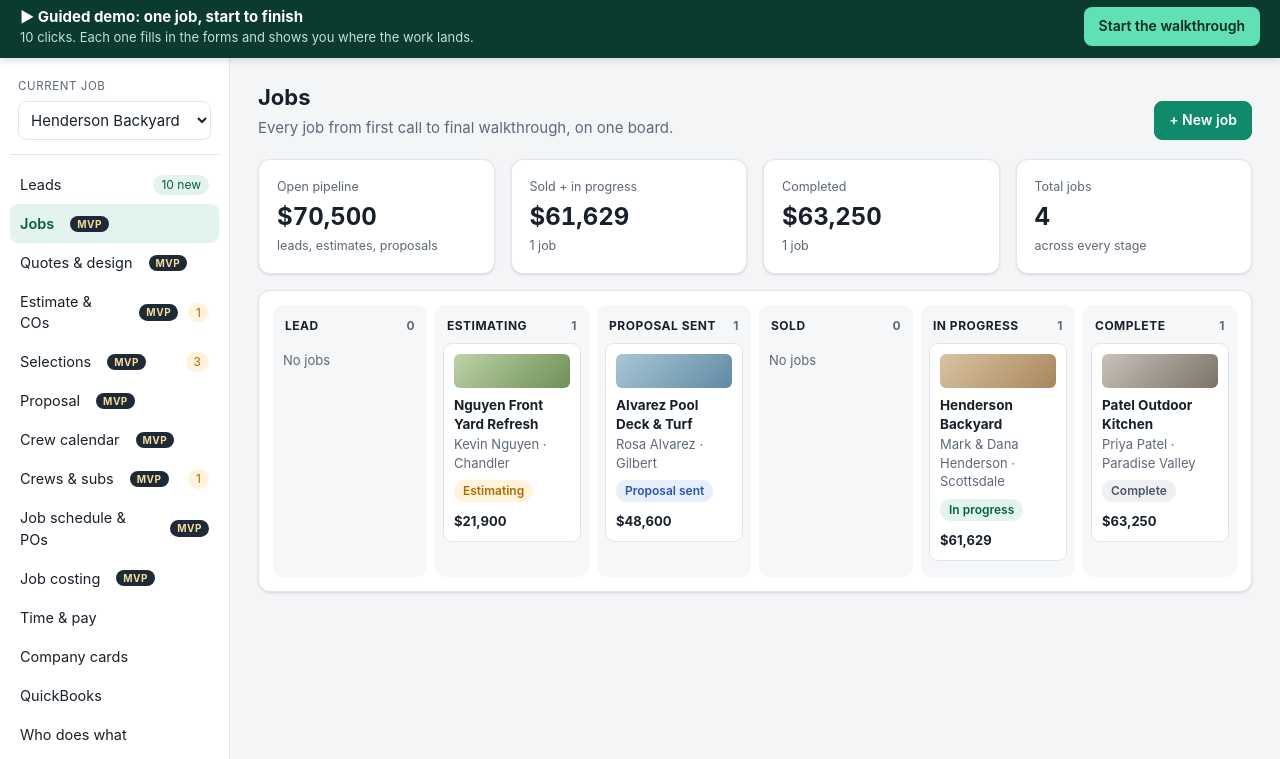
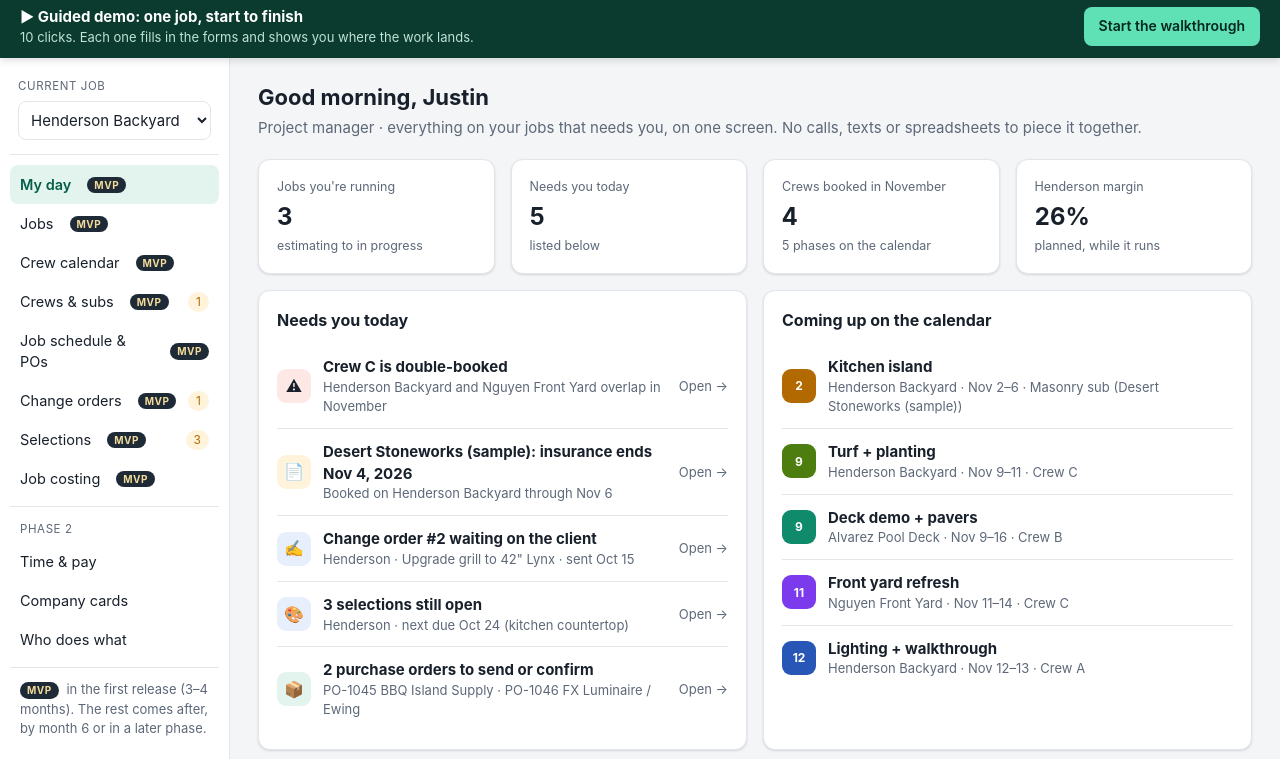
Before and after one commit to castingkarma/castin-karma-dashboard, a plain HTML site: page prototypes/platinum-outdoors.html in a window 1280 px wide. Shown: the part 98-857 px from the top of the page. Drawn offline with Linux system fonts and the light colour scheme.

Commit message:
Platinum demo: opens as Justin (project manager) on a My day screen; MVP-first menu with a Phase 2 group
Co-Authored-By: Claude Opus 5.5 <noreply@anthropic.com>

```diff
--- a/prototypes/platinum-outdoors.html
+++ b/prototypes/platinum-outdoors.html
@@ -265,6 +265,7 @@ body.dragging{cursor:grabbing;user-select:none}
 .oplans{display:grid;grid-template-columns:repeat(3,minmax(0,1fr));gap:16px;margin:18px 0}
 .oplan.mvp{border:2px solid #9fb0c2}
 .otag.mvpt{background:#1f2a37;color:#f3dc9b}
+.navsec{font-size:11.5px;text-transform:uppercase;letter-spacing:.6px;color:var(--muted);padding:14px 10px 4px;border-top:1px solid var(--line);margin-top:8px}
 .navkey{padding:12px 10px 0;margin-top:8px;border-top:1px solid var(--line);line-height:1.5}
 .segtog{display:inline-flex;background:#eef0f3;border-radius:999px;padding:3px;gap:2px}
 .segtog button{border:0;background:transparent;padding:7px 14px;border-radius:999px;font:inherit;font-size:14px;font-weight:600;color:var(--muted);cursor:pointer}
@@ -323,7 +324,7 @@ td input[type=checkbox]{width:17px;height:17px}
   .rolewrap span{display:none}
   nav.side a{flex:none;padding:7px 12px;font-size:14px;background:var(--bg)}
   nav.side a .n{display:none}
-  nav.side .navkey{display:none}
+  nav.side .navkey,nav.side .navsec{display:none}
   main{padding:18px 16px 60px}
   .proposal .body{padding:18px}
   .proposal .hero{padding:20px}
@@ -504,7 +505,7 @@ const coPriceOf = c => c.lines.reduce((b,l)=>b+linePrice(l),0);
 const selDiff = s => s.chosen==null ? 0 : s.opts[s.chosen].p - s.allowance;
 
 // ---------- app state + nav ----------
-let view = 'team', page = 'jobs', role = 'owner';
+let view = 'team', page = 'pm', role = 'production';
 const TEAM_NAV = [['leads','Leads'],['jobs','Jobs'],['estimate','Estimate & COs'],['selections','Selections'],['proposal','Proposal'],['costing','Job costing'],['schedule','Schedule & POs']];
 const CLIENT_NAV = [['portal','My project'],['c-selections','Selections'],['c-changes','Change orders'],['c-proposal','Proposal (new job)']];
 
@@ -521,7 +522,7 @@ function renderNav(){
   const pick = ['owner','production'].includes(role) ? `<div class="jobpick"><label>Current job</label><select onchange="pickJob(this.value)">${jobs.map(j=>`<option value="${j.id}" ${j.id===curJob?'selected':''}>${j.name}</option>`).join('')}</select></div>`
     : `<div class="rolecard"><label>Signed in as</label><div style="margin-top:6px;font-weight:600">${ROLES[role].who}</div><div class="small muted">${ROLES[role].sub}</div></div>`;
   const anyMvp = items.some(([k])=>MVP_PAGES.has(k));
-  document.getElementById('nav').innerHTML = pick + items.map(([k,l])=>`<a class="${page===k?'on':''}" onclick="go('${k}')">${l}${MVP_PAGES.has(k)?'<span class="mvpb">MVP</span>':''}${badge(k)}</a>`).join('')
+  document.getElementById('nav').innerHTML = pick + items.map(([k,l])=>k==='-'?`<div class="navsec">${l}</div>`:`<a class="${page===k?'on':''}" onclick="go('${k}')">${l}${MVP_PAGES.has(k)?'<span class="mvpb">MVP</span>':''}${badge(k)}</a>`).join('')
     + (anyMvp?`<div class="navkey small muted"><span class="mvpb" style="margin:0 4px 0 0">MVP</span> in the first release (3–4 months). The rest comes after, by month 6 or in a later phase.</div>`:'');
 }
 function go(p){page=p;render();window.scrollTo({top:0})}
@@ -1188,12 +1189,12 @@ function advPO(i){ const p=pos[i]; p.status=PO_FLOW[PO_FLOW.indexOf(p.status)+1]
 // ---------- user roles: each role sees only the screens it touches ----------
 const FLOW = ['flow','Who does what'];
 // menu items that ship in the core MVP (matches the offer: quotes + design, estimates, proposals, portal, selections, calendar, crew + sub accounts, job costing). QuickBooks goes with Master Admin.
-const MVP_PAGES = new Set(['jobs','quotes','estimate','selections','proposal','calendar','subs','schedule','costing','portal','c-selections','c-changes','c-proposal']);
+const MVP_PAGES = new Set(['pm','jobs','quotes','estimate','selections','proposal','calendar','subs','schedule','costing','portal','c-selections','c-changes','c-proposal']);
 const ROLES = {
   owner:{l:'Owner / Sales (Austin)', who:'Austin', sub:'Owner · sales', home:'jobs', nav:[['leads','Leads'],['jobs','Jobs'],['quotes','Quotes & design'],['estimate','Estimate & COs'],['selections','Selections'],['proposal','Proposal'],['calendar','Crew calendar'],['subs','Crews & subs'],['schedule','Job schedule & POs'],['costing','Job costing'],['time','Time & pay'],['cards','Company cards'],['qbo','QuickBooks'],FLOW]},
   admin:{l:'Master Admin (Joel)', who:'Joel', sub:'Owner · finance', home:'admin', nav:[['admin','Master Admin'],['finance','Finance reports'],['costing','Job costing'],['time','Payroll'],['cards','Company cards'],['qbo','QuickBooks'],['subs','Crews & subs'],['users','Users & permissions'],FLOW]},
   designer:{l:'Designer', who:'Mia R. (sample)', sub:'Design + specs', home:'quotes', nav:[['quotes','Design queue'],['selections','Selections'],FLOW]},
-  production:{l:'Production manager (Justin)', who:'Justin', sub:'Production manager', home:'calendar', nav:[['jobs','Jobs'],['calendar','Crew calendar'],['subs','Crews & subs'],['schedule','Job schedule & POs'],['time','Time & pay'],['cards','Company cards'],['costing','Job costing'],FLOW]},
+  production:{l:'Project manager (Justin)', who:'Justin', sub:'Project manager', home:'pm', nav:[['pm','My day'],['jobs','Jobs'],['calendar','Crew calendar'],['subs','Crews & subs'],['schedule','Job schedule & POs'],['estimate','Change orders'],['selections','Selections'],['costing','Job costing'],['-','Phase 2'],['time','Time & pay'],['cards','Company cards'],FLOW]},
   field:{l:'Field crew lead', who:'Marco T. (sample)', sub:'Crew lead · phone app', home:'field', nav:[['field','Today'],FLOW]},
   client:{l:'Client (homeowner)', who:'Dana Henderson', sub:'Henderson Backyard', home:'portal', nav:[['portal','My project'],['c-selections','Selections'],['c-changes','Change orders'],['c-proposal','Proposal (new job)']]},
 };
@@ -1356,6 +1357,37 @@ function newQuote(){ const n=QUOTES.length; const c=SAMPLE_CUSTOMERS[sampleIdx++
   const id='Q-20'+(42+n); QUOTES.unshift({id, client:c.name, city:c.city, scope:c.scope, stage:'Request', designer:null, specs:[], files:[], takeoff:[], lines:[], jobId:null, budget:null, hint:[40000,52000,30000][n%3]});
   selQ=id; render(); toast(`Quote request ${id} created for ${c.name}.`); }
 
+// ---------- Justin's day: what a project manager sees first (MVP) ----------
+PAGES.pm = () => {
+  const run = jobs.filter(j=>j.status!=='Complete'), coSent = DATA[1].cos.filter(c=>c.status==='sent'), selOpen = DATA[1].selections.filter(s=>s.status==='open');
+  const poOpen = DATA[1].pos.filter(p=>p.status==='draft'||p.status==='sent'), conf = calConflicts();
+  const coi = CAL.map(e=>[e,subOf(e.crew)]).filter(([e,x])=>x&&!x.inhouse&&x.coi&&new Date(x.coi)<new Date(2026,10,e.start+e.len-1));
+  const todo = [
+    ...conf.map(([a,b])=>['⚠',`${a.crew} is double-booked`,`${a.job} and ${b.job} overlap in November`,'calendar','var(--bad-soft)']),
+    ...coi.map(([e,x])=>['📄',`${x.co}: insurance ends ${x.coi}`,`Booked on ${e.job} through Nov ${e.start+e.len-1}`,'subs','var(--warn-soft)']),
+    ...coSent.map(c=>['✍️',`Change order #${c.n} waiting on the client`,`Henderson · ${c.title} · sent ${c.date}`,'estimate','var(--info-soft)']),
+    ...(selOpen.length?[['🎨',`${selOpen.length} selection${selOpen.length>1?'s':''} still open`,`Henderson · next due ${selOpen[0].due} (${selOpen[0].title.toLowerCase()})`,'selections','var(--info-soft)']]:[]),
+    ...(poOpen.length?[['📦',`${poOpen.length} purchase order${poOpen.length>1?'s':''} to send or confirm`,poOpen.map(p=>`${p.n} ${p.v}`).join(' · '),'schedule','var(--accent-soft)']]:[]),
+  ];
+  const next = [...CAL].sort((a,b)=>a.start-b.start).slice(0,5);
+  const keep = curJob; useJob(1); const t = totals(); useJob(keep);
+  return `<div class="row between"><div><h1>Good morning, Justin</h1><p class="sub">Project manager · everything on your jobs that needs you, on one screen. No calls, texts or spreadsheets to piece it together.</p></div></div>
+  <div class="grid g4">
+    <div class="card stat"><div class="k">Jobs you're running</div><div class="v">${run.length}</div><div class="d muted">estimating to in progress</div></div>
+    <div class="card stat"><div class="k">Needs you today</div><div class="v ${todo.length?'':'pos'}">${todo.length}</div><div class="d muted">listed below</div></div>
+    <div class="card stat"><div class="k">Crews booked in November</div><div class="v">${new Set(CAL.map(e=>e.crew)).size}</div><div class="d muted">${CAL.length} phases on the calendar</div></div>
+    <div class="card stat"><div class="k">Henderson margin</div><div class="v">${Math.round((t.contract-t.budget)/t.contract*100)}%</div><div class="d muted">planned, while it runs</div></div>
+  </div>
+  <div class="grid g2 mt">
+    <div class="card"><h2>Needs you today</h2>${todo.length?todo.map(([i,tt,d,pg,bg])=>`<div class="todo" role="button" tabindex="0" style="cursor:pointer" onclick="go('${pg}')"><div class="ic" style="background:${bg}">${i}</div><div style="flex:1"><strong>${tt}</strong><div class="small muted">${d}</div></div><span class="small muted">Open →</span></div>`).join(''):'<p class="small pos" style="margin:0">✓ Nothing waiting on you.</p>'}</div>
+    <div class="card"><h2>Coming up on the calendar</h2>${next.map(e=>{const x=subOf(e.crew);return `<div class="todo" role="button" tabindex="0" style="cursor:pointer" onclick="go('calendar')"><div class="ic" style="background:${e.c};color:#fff;font-size:12px;font-weight:700">${e.start}</div><div style="flex:1"><strong>${e.label}</strong><div class="small muted">${e.job} · Nov ${e.start}${e.len>1?'–'+(e.start+e.len-1):''} · ${e.crew}${x&&!x.inhouse?' ('+x.co+')':''}</div></div></div>`}).join('')}</div>
+  </div>
+  <div class="card mt"><h2>Your jobs</h2><div class="tablewrap"><table><thead><tr><th>Job</th><th>Client</th><th>Stage</th><th class="r">Value</th></tr></thead><tbody>
+    ${run.map(j=>`<tr style="cursor:pointer" onclick="pickJob(${j.id})"><td><strong>${j.name}</strong></td><td class="small">${j.client}<div class="muted">${j.city}</div></td><td><span class="pill ${j.status==='In progress'?'p-green':j.status==='Proposal sent'?'p-blue':'p-amber'}">${j.status}</span></td><td class="r">${fmt(jobValue(j))}</td></tr>`).join('')}
+  </tbody></table></div>
+  <p class="small muted" style="margin:10px 0 0">This is how one project manager runs 8–10 jobs at once: the app gathers what needs attention, and every line opens the screen to fix it.</p></div>`;
+};
+
 // ---------- crews + subcontractors: one record per company, its crews, contact, paperwork and a score from real jobs ----------
 // sample companies only (no real businesses or people). Scores come from jobs run in this system.
 const TRADES = ['Hardscape + install','Masonry','Electrical','Gas lines','Turf + planting','Irrigation','Pools + water features','Other'];
@@ -1543,7 +1575,7 @@ function sendCrewDay(){ FIELD.crewSent=true; const n=Object.values(FIELD.crew).f
 const CARDS = {req:null, cards:[
     {n:'Marco T. (sample)', r:'Crew lead · Crew A', last:'4821'},
     {n:'Luis P. (sample)', r:'Crew lead · Crew B', last:'7730'},
-    {n:'Justin', r:'Production manager', last:'1196'}],
+    {n:'Justin', r:'Project manager', last:'1196'}],
   tx:[
     {t:'Oct 23 · 2:10 PM', who:'Luis P.', v:'Home Depot #2231', job:'Nguyen Front Yard', code:'Turf & Planting', amt:64.18, st:'ok'},
     {t:'Oct 22 · 6:48 PM', who:'Luis P.', v:'Circle K (fuel)', job:'None', code:'', amt:41.00, st:'declined'},
@@ -1666,7 +1698,7 @@ PAGES.finance = () => {
   <div class="card mt"><h2>Exports</h2><div class="row">${['Profit + loss by job (PDF)','Payroll summary (CSV)','Sales tax report (CSV)','Year-end 1099 totals (CSV)'].map(x=>`<button class="btn" onclick="toast('Demo: in the real app this downloads ${x}.')">${x}</button>`).join('')}</div></div>`;
 };
 const USERS = [
-  ['Austin','Owner / Sales','Everything','On','Today'],['Joel','Master Admin (finance)','Everything + finance','Required','Today'],['Justin','Production manager','Jobs, calendar, POs, time','On','Today'],
+  ['Austin','Owner / Sales','Everything','On','Today'],['Joel','Master Admin (finance)','Everything + finance','Required','Today'],['Justin','Project manager','Jobs, calendar, POs, time','On','Today'],
   ['Mia R. (sample)','Designer','Quotes + design files','On','Yesterday'],['Marco T. (sample)','Field crew lead','Crew app only','Phone code','Today'],['Clients','Client portal','Their own job only','Email code','—'],
 ];
 const PERMS = [['Leads + quotes','✓','✓','view','✓','—','—'],['Estimates + proposals','✓','✓','view','—','—','own'],['Crew calendar','✓','✓','✓','—','own jobs','—'],['Time + pay','✓','✓','approve','—','clock in','—'],
@@ -1688,7 +1720,7 @@ PAGES.flow = () => {
   const LANES = [
     ['Owner / Sales (Austin)','owner',[[['Work the leads','leads']],[['Request + review quotes','quotes']],[['Proposal + e-sign','proposal']],[['Approve change orders','estimate']],[['Job costing','costing']]]],
     ['Designer','designer',[[],[['Design queue: specs → AutoCAD → takeoff','quotes']],[['Client selections','selections']],[],[]]],
-    ['Production manager (Justin)','production',[[],[],[['Job lands on the board','jobs']],[['Drag-and-drop crew calendar','calendar'],['POs + materials','schedule']],[['Approve time cards','time']]]],
+    ['Project manager (Justin)','production',[[],[],[['Job lands on the board','jobs']],[['Drag-and-drop crew calendar','calendar'],['POs + materials','schedule']],[['Approve time cards','time']]]],
     ['Field crew lead','field',[[],[],[],[['Clock in, crew day, receipts, photos','field']],[]]],
     ['Master Admin (Joel)','admin',[[],[],[],[['QuickBooks sync','qbo']],[['Master Admin dashboard','admin'],['Finance reports + payroll','finance']]]],
     ['Client (homeowner)','client',[[],[],[['Signs proposal','c-proposal'],['Picks finishes','c-selections']],[['Approves change orders','c-changes']],[['Pays from the portal','portal']]]],
@@ -1703,7 +1735,7 @@ PAGES.flow = () => {
 const RQ_MODULES = [
   ['Accounts, roles + security','AUTH',[
     ['Users sign in with email + password. A forgotten password is reset by an emailed link that expires after 30 minutes.','Must'],
-    ['The system supports 6 roles: Owner/Sales, Master Admin (finance), Designer, Production manager, Field crew lead and Client. Each role only sees the screens and data its permissions allow.','Must'],
+    ['The system supports 6 roles: Owner/Sales, Master Admin (finance), Designer, Project manager, Field crew lead and Client. Each role only sees the screens and data its permissions allow.','Must'],
     ['Master Admin and Owner sign-ins require a second factor (a 6-digit authenticator code) every time.','Must'],
     ['Clients sign in with a one-time 6-digit email code and see only their own job.','Must'],
     ['Admins can invite, deactivate and change the role of any user. Changes take effect immediately.','Must'],
@@ -1814,7 +1846,7 @@ PAGES.reqdoc = () => {
       <tr><td>Owner / Sales</td><td>Austin</td><td>Leads, quotes, approvals, proposals, everything</td></tr>
       <tr><td>Master Admin</td><td>Joel</td><td>Finance reports, payroll approval, QuickBooks, users</td></tr>
       <tr><td>Designer</td><td>Designer</td><td>Specs, drawings, takeoffs, selections</td></tr>
-      <tr><td>Production manager</td><td>Justin</td><td>Jobs board, crew calendar, POs, time approval, costing</td></tr>
+      <tr><td>Project manager</td><td>Justin</td><td>Jobs board, crew calendar, POs, time approval, costing</td></tr>
       <tr><td>Field crew lead</td><td>Crew leads</td><td>Clock in, crew day, receipts, photos (phone)</td></tr>
       <tr><td>Client</td><td>Homeowners</td><td>Sign, choose finishes, approve changes, pay</td></tr>
     </tbody></table></div>
```
